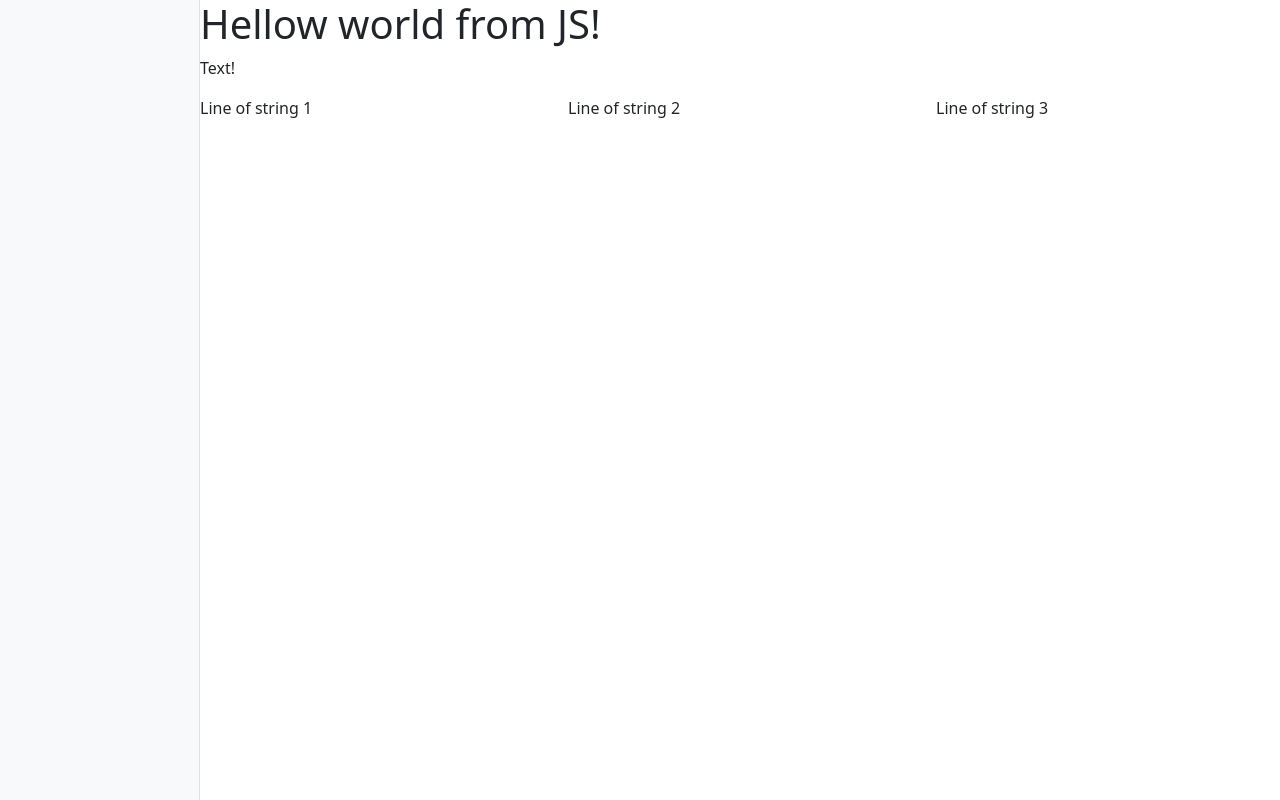
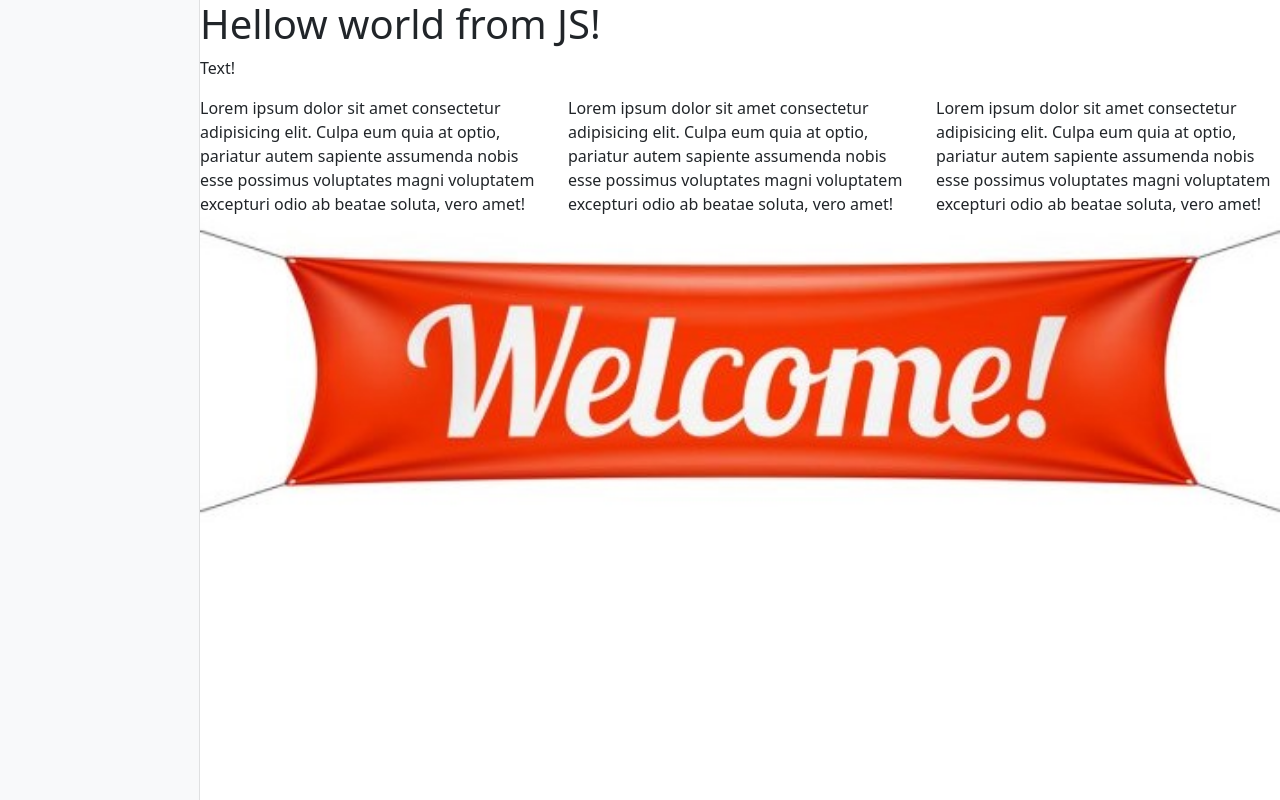
Before and after one commit to AleksanderKarmazin/VanilaJS, a plain HTML site: page index.html in a window 1280 px wide. Drawn offline with nearby package versions, Linux system fonts and the light colour scheme.

Commit message:
Part 3 before parcel commit

```diff
--- a/index.js
+++ b/index.js
@@ -10,12 +10,26 @@ const model = [
     {
         type: 'columns',
         value:[
-            'Line of string 1',
-            'Line of string 2',
-            'Line of string 3',
-
-
+            'Lorem ipsum dolor sit \
+            amet consectetur adipisicing elit. Culpa eum quia at \
+             optio, pariatur autem sapiente assumenda nobis esse  \
+            possimus voluptates magni voluptatem excepturi odio  \
+            ab beatae soluta, vero amet!  ',
+            'Lorem ipsum dolor sit \
+            amet consectetur adipisicing elit. Culpa eum quia at \
+             optio, pariatur autem sapiente assumenda nobis esse  \
+            possimus voluptates magni voluptatem excepturi odio  \
+            ab beatae soluta, vero amet! ',
+            'Lorem ipsum dolor sit \
+            amet consectetur adipisicing elit. Culpa eum quia at \
+             optio, pariatur autem sapiente assumenda nobis esse  \
+            possimus voluptates magni voluptatem excepturi odio  \
+            ab beatae soluta, vero amet! ',
         ]
+    },
+    {
+        type: 'img',
+        value: './assets/icon.png'
     }
 ]
 
@@ -34,13 +48,15 @@ model.forEach( block =>{
     } else if (block.type === 'columns') {
         html = columns(block)
     }
+     else if (block.type === 'img') {
+        html = img(block)
+    }
 
 
     $site.insertAdjacentHTML('beforeend', html)
 })
 
 // Только те функции, которые имеют ключевое слово function могут быть вызваны до того моента когда они были опеределены
-
 function title(block) {
     return `
     <div class="row">
@@ -77,3 +93,11 @@ function columns(block) {
     </div>
     `
 }
+
+function img(block) {
+    return `
+    <div class="row">
+       <img src="${block.value}" />
+    </div>
+    `
+}
```
Also changed, not shown: main.css (+8 -0 lines), assets/icon.png (added).
